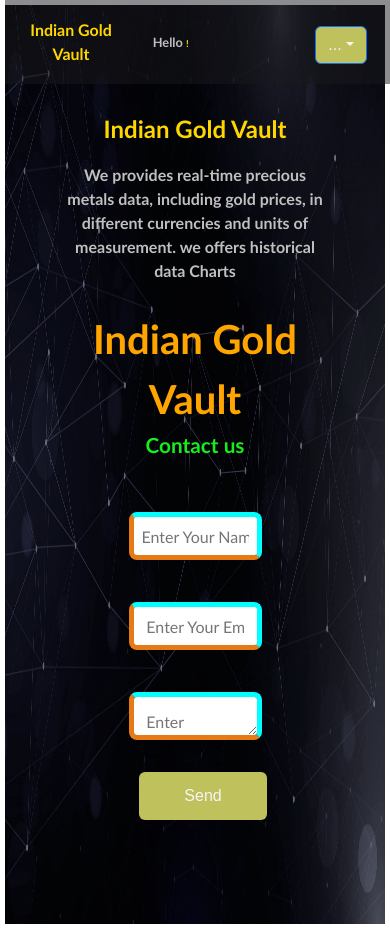
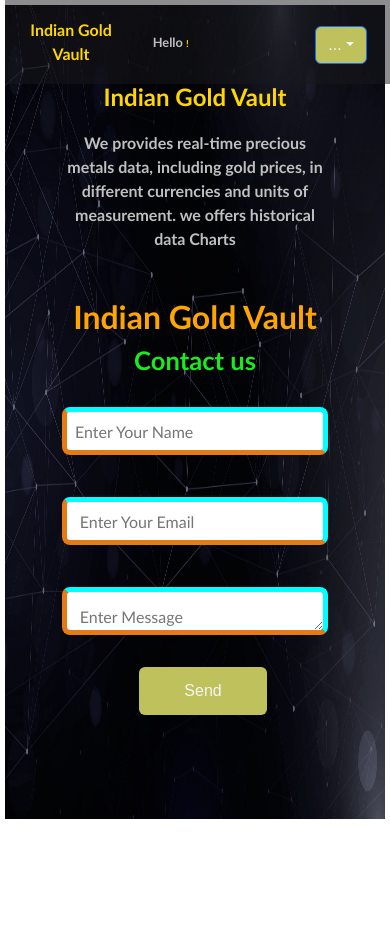
Before and after one commit to mohamedsalahudeen010/Capstone-FrontEnd, a React (Create React App) app: page /contact in a window 390 px wide. After the commit the page ends 844 px from the top, so only its background shows below. Built offline with nearby package versions, Linux system fonts and the light colour scheme.

Commit message:
Update Contact.css

```diff
--- a/src/components/Page/Contact/Contact.css
+++ b/src/components/Page/Contact/Contact.css
@@ -103,22 +103,24 @@
         text-align: center;
         margin: 1rem;
         padding: 1rem;
-        padding-top: 7rem;
+        padding-top: 2rem;
+        margin-top: 1rem;
     }
 
     .contact-left{
         display: flex;
         flex-direction: column;
+        margin-top: 6rem;
     }
     .contact-left>span:nth-of-type(1){
-        font-size: 3.8rem;
+        font-size: 2.8rem;
         font-weight: bold;
         color: orange;
 
     }
 
     .contact-left>span:nth-of-type(2){
-        font-size: 2.8rem;
+        font-size: 2.5rem;
         font-weight: bold;
         color: rgb(24, 236, 31);
 
@@ -127,6 +129,7 @@
        display: flex;
        flex-direction:column ;
         text-align: center;
+        margin-top: 2rem;
     }
     .contact-name{
         margin-top: 2rem;
@@ -210,6 +213,7 @@
     .contact-left{
         display: flex;
         flex-direction: column;
+        margin-top: 8rem;
     }
     .contact-left>span:nth-of-type(1){
         font-size: 2.5rem;
@@ -296,3 +300,102 @@
         box-shadow: 0.5rem 0.5rem 0.5rem black;
     }
 }
+
+@media only screen and (max-width:550px){
+    .contact{
+        min-height: 30vh;
+        text-align: center;
+        margin: 1rem;
+        padding: 1rem;
+        padding-top: 3rem;
+    }
+
+    .contact-left{
+        display: flex;
+        flex-direction: column;
+        margin-top:1rem;
+    }
+    .contact-left>span:nth-of-type(1){
+        font-size: 2rem;
+        font-weight: bold;
+        color: orange;
+
+    }
+
+    .contact-left>span:nth-of-type(2){
+        font-size: 1.6rem;
+        font-weight: bold;
+        color: rgb(24, 236, 31);
+
+    }
+    .contact-right{
+       display: flex;
+       flex-direction:column ;
+        text-align: center;
+        margin-top: -1.5rem;
+    }
+    .contact-name{
+        margin-top: 2rem;
+
+    }
+    .contact-name{
+        width: 100%;
+        height: 3rem;
+        border: 5px solid;
+        padding: 0.5rem;
+        border-radius: 0.5rem;
+        border-color: aqua aqua rgb(230, 122, 21) rgb(230, 122, 21);
+        color: black;
+    }
+
+    .contact-email{
+        margin-top: 2rem;
+        width: 100%;
+        height: 3rem;
+        border: 5px solid;
+        padding: 0.8rem;
+        border-radius: 0.5rem;
+        border-color: aqua aqua rgb(230, 122, 21) rgb(230, 122, 21);
+
+    }
+    .contact-textbox{
+        margin-top: 2rem;
+    }
+    .contact-textbox{
+        width: 100%;
+        height: 3rem !important;
+        border: 5px solid;
+        padding: 0.8rem;
+        border-radius: 0.5rem;
+        border-color: aqua aqua rgb(230, 122, 21) rgb(230, 122, 21);
+
+    }
+
+    .contact-btn{
+        width: 8rem;
+        height: 3rem;
+       margin-top: 1rem;
+    }
+
+    .contact-alert-main{
+        margin-top: 2rem;
+    }
+
+    .contact-alert{
+        background-color: rgb(228, 77, 22);
+        color: whitesmoke;
+        padding: 0.2rem 1rem;
+        border: 1px solid white;
+        border-radius: 5px;
+        box-shadow: 0.5rem 0.5rem 0.5rem black;
+    }
+
+    .contact-success{
+        background-color: rgb(77, 228, 22);
+        color: whitesmoke;
+        padding: 0.2rem 1rem;
+        border: 1px solid white;
+        border-radius: 5px;
+        box-shadow: 0.5rem 0.5rem 0.5rem black;
+    }
+}
```
